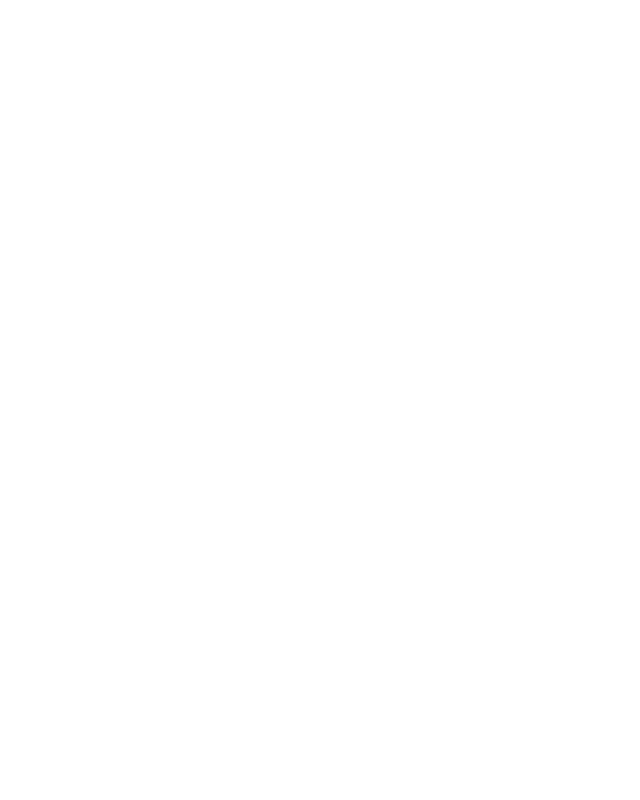
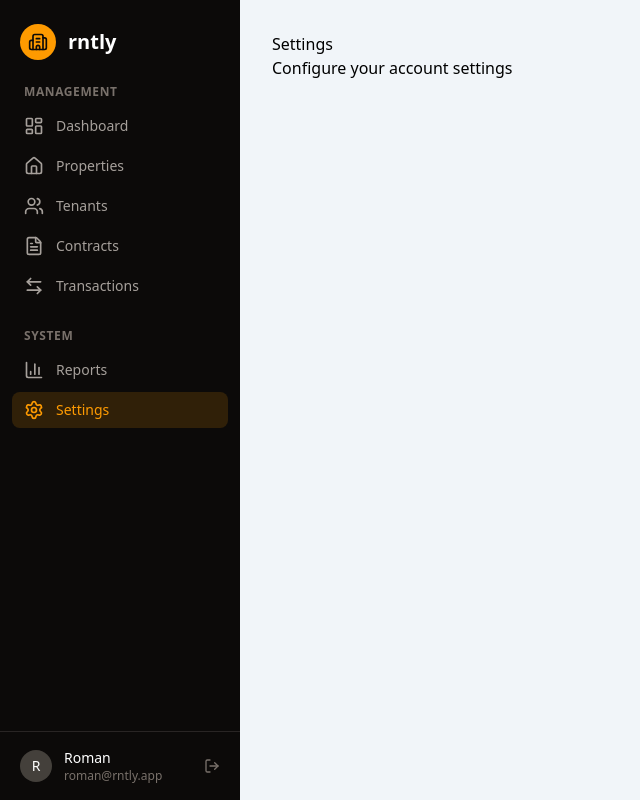
Before and after one commit to Lacsw/rntly, a React (Vite) app in the folder web/: page /settings in a window 1280 px wide. Before the commit this address had no page. Shown: the whole page, without its empty margins (0-640 px from the left). Built offline with nearby package versions, Linux system fonts and the light colour scheme.

Commit message:
feat: add placeholder pages for new nav items

```diff
--- a/web/src/app/routes.tsx
+++ b/web/src/app/routes.tsx
@@ -4,6 +4,10 @@
 import { PropertiesPage } from '../pages/PropertiesPage';
 import { TenantsPage } from '../pages/TenantsPage';
 import { LeasesPage } from '../pages/LeasesPage';
+import { ContractsPage } from '../pages/ContractsPage';
+import { TransactionsPage } from '../pages/TransactionsPage';
+import { ReportsPage } from '../pages/ReportsPage';
+import { SettingsPage } from '../pages/SettingsPage';
 
 const AppRoutes = () => {
   return (
@@ -13,6 +17,10 @@
         <Route path="/properties" element={<PropertiesPage />} />
         <Route path="/tenants" element={<TenantsPage />} />
         <Route path="/leases" element={<LeasesPage />} />
+        <Route path="/contracts" element={<ContractsPage />} />
+        <Route path="/transactions" element={<TransactionsPage />} />
+        <Route path="/reports" element={<ReportsPage />} />
+        <Route path="/settings" element={<SettingsPage />} />
       </Route>
     </Routes>
   );
--- /dev/null
+++ b/web/src/pages/ContractsPage.tsx
@@ -0,0 +1,10 @@
+export const ContractsPage = () => {
+  return (
+    <div>
+      <h1>Contracts</h1>
+      <p>Manage your rental contracts</p>
+    </div>
+  );
+};
+
+export default ContractsPage;
--- /dev/null
+++ b/web/src/pages/ReportsPage.tsx
@@ -0,0 +1,10 @@
+export const ReportsPage = () => {
+  return (
+    <div>
+      <h1>Reports</h1>
+      <p>View your rental reports</p>
+    </div>
+  );
+};
+
+export default ReportsPage;
--- /dev/null
+++ b/web/src/pages/SettingsPage.tsx
@@ -0,0 +1,10 @@
+export const SettingsPage = () => {
+  return (
+    <div>
+      <h1>Settings</h1>
+      <p>Configure your account settings</p>
+    </div>
+  );
+};
+
+export default SettingsPage;
--- /dev/null
+++ b/web/src/pages/TransactionsPage.tsx
@@ -0,0 +1,10 @@
+export const TransactionsPage = () => {
+  return (
+    <div>
+      <h1>Transactions</h1>
+      <p>Track your rental transactions</p>
+    </div>
+  );
+};
+
+export default TransactionsPage;
```
